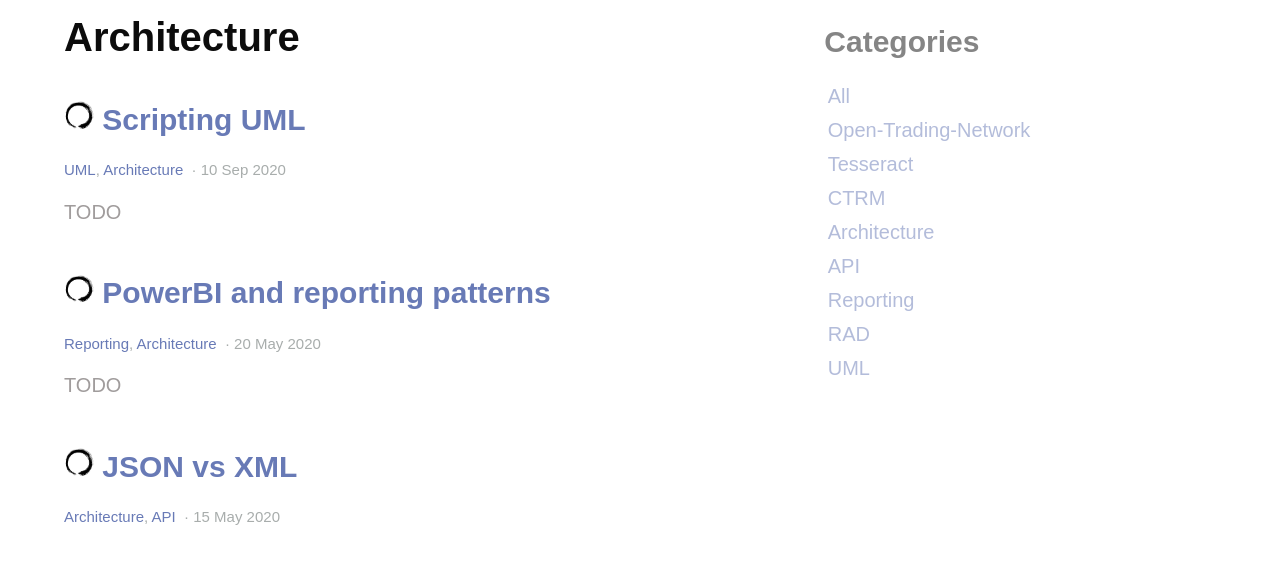
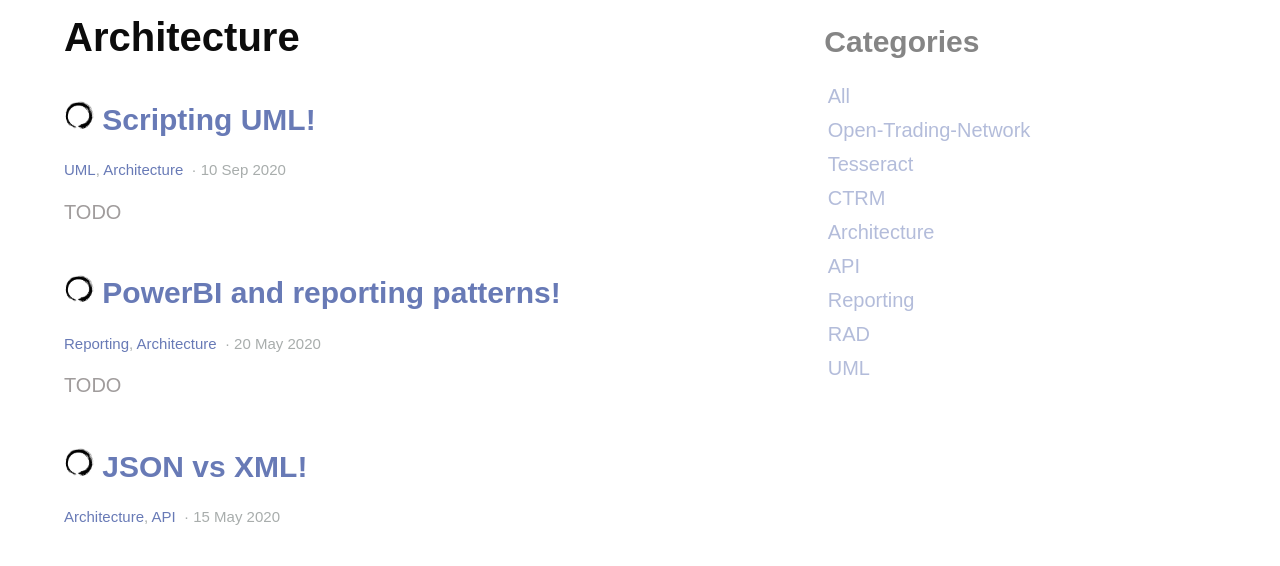
Before and after one commit to opentrading-net/opentrading-net.github.io, a Jekyll site: the page built from _category/Architecture.md, in a window 1280 px wide and 900 px high, scrolled down 156 px. Shown: the part 248-814 px from the top of the window. Built offline with Jekyll 4.4.1, drawn with Linux system fonts in a browser that asks for light colours.

Commit message:
Feature images and category encapsulation

```diff
--- a/_config.yml
+++ b/_config.yml
@@ -163,7 +163,7 @@
 url: "http://docs.opentrading.net/" # Site url, also used in jekyll-seo-tag
 baseurl: "/"
 repo: "https://github.com/daviddarnes/alembic"
-email: "me@daviddarnes.com"
+email: "info@opentrading.net"
 # disqus: "alembic-1" # Blog post comments, uncomment the option and set the site ID from your Disqus account
 # google_analytics: ''
 # google_analytics_anonymize_ip: ''
--- a/_includes/post-preview.html
+++ b/_includes/post-preview.html
@@ -1,8 +1,10 @@
 <article class="article  article--post">
+
   <h3>
     <img src="{{ site.baseurl }}{{ site.small_logo }}" alt="{{ site.title | append: ' logo' }}"  width="30" height="30"/>
-    <a href="{{ site.baseurl }}{{ page.url }}">{{ page.title }}</a>
+    <a href="{{ site.baseurl }}{{ page.url }}">{{ page.title }}!</a>
   </h3>
   {% include post-meta.html %}
   {{ page.excerpt | markdownify | truncatewords: 60 }}
+
 </article>
--- a/_includes/site-feature.html
+++ b/_includes/site-feature.html
@@ -7,7 +7,7 @@
 {% endif %}
 
 {% if feature_text or feature_image %}
-  <div class="feature"{% if feature_image %} style="background-image: {{ site.baseurl }}{{ feature_image }}"{% endif %}>
+  <div class="feature"{% if feature_image %} style="background-image: /{{ feature_image }}"{% endif %}>
     <div class="container  typeset">
       {{ feature_text | markdownify }}
     </div>
--- a/_layouts/category.html
+++ b/_layouts/category.html
@@ -16,16 +16,7 @@
           <ul class="list  list--posts">
             {% for page in paginator.posts %}
               <li class="item  item--post">
-                <article class="article  article--post">
-
-                  <h3>
-                    <img src="{{ site.baseurl }}{{ site.small_logo }}" alt="{{ site.title | append: ' logo' }}"  width="30" height="30"/>
-                    <a href="{{ site.baseurl }}{{ page.url }}">{{ page.title }}!</a>
-                  </h3>
-                  {% include post-meta.html %}
-                  {{ page.excerpt | markdownify | truncatewords: 60 }}
-
-                </article>
+                  {% include post-preview.html %}
               </li>
             {% endfor %}
           </ul>
@@ -36,15 +27,7 @@
           <ul class="list  list--posts">
             {% for page in site.posts %}
               <li class="item  item--post">
-                <article class="article  article--post">
-
-                  <h3>
-                    <img src="{{ site.baseurl }}{{ site.small_logo }}" alt="{{ site.title | append: ' logo' }}"  width="30" height="30"/>
-                    <a href="{{ site.baseurl }}{{ page.url }}">{{ page.title }}</a>
-                  </h3>
-                  {% include post-meta.html %}
-                  {{ page.excerpt | markdownify | truncatewords: 60 }}
-                </article>
+                {% include post-preview.html %}
               </li>
             {% endfor %}
           </ul>
@@ -55,16 +38,7 @@
         <ul class="list  list--posts">
           {% for page in site.categories[page.tag] %}
             <li class="item  item--post">
-              <article class="article  article--post">
-
-                <h3>
-                  <img src="{{ site.baseurl }}{{ site.small_logo }}" alt="{{ site.title | append: ' logo' }}"  width="30" height="30"/>
-                  <a href="{{ site.baseurl }}{{ page.url }}">{{ page.title }}</a>
-                </h3>
-                {% include post-meta.html %}
-                {{ page.excerpt | markdownify | truncatewords: 60 }}
-
-              </article>
+              {% include post-preview.html %}
             </li>
           {% endfor %}
         </ul>
```
Also changed, not shown: _includes/post-list.html (deleted, +0 -40 lines).
